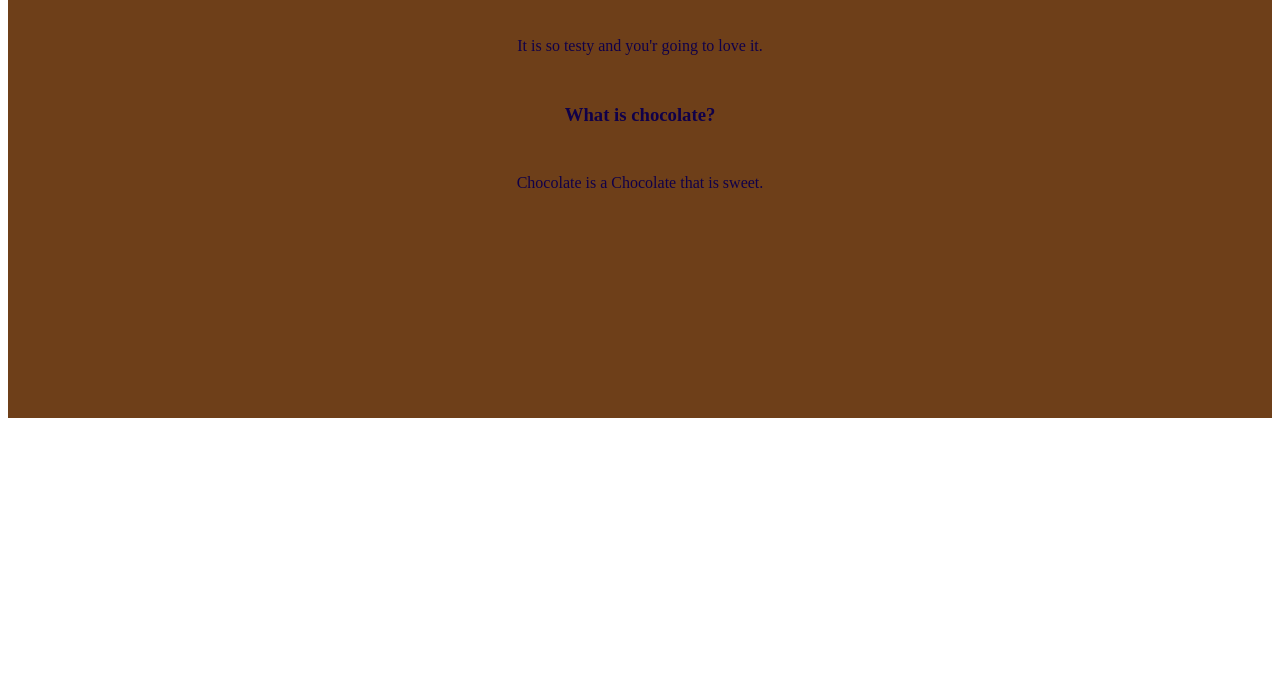
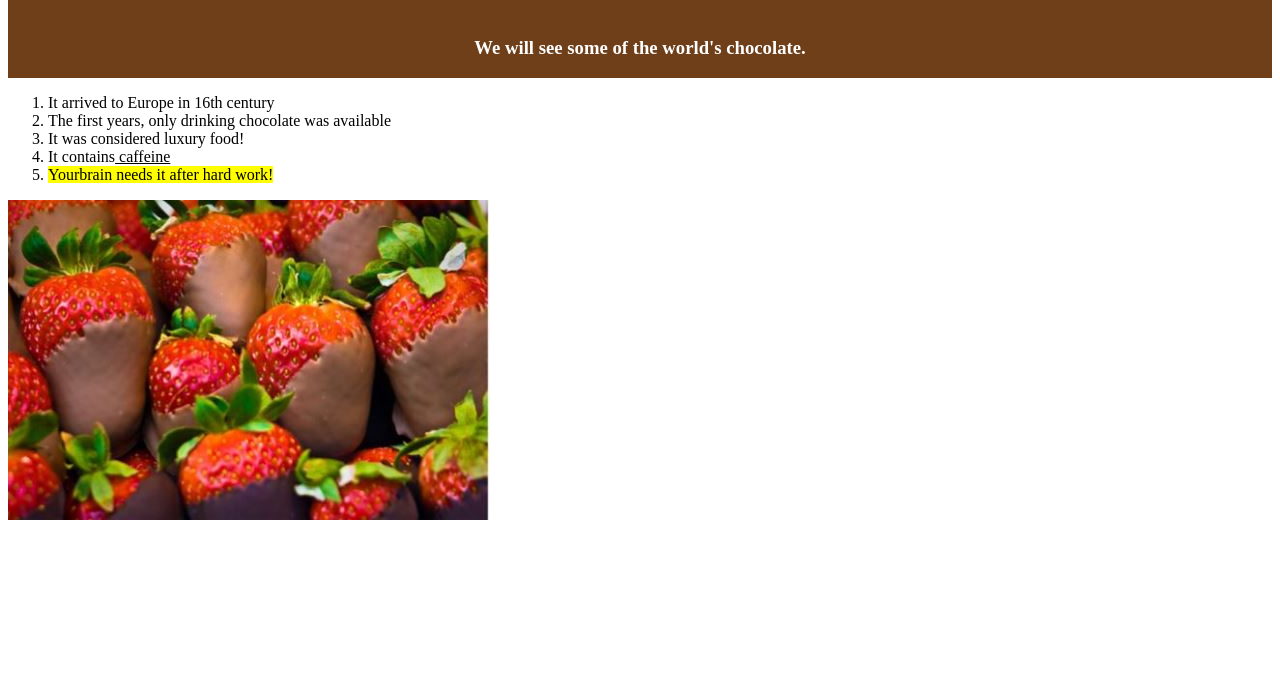
Before and after one commit to AzimKarimi/Azim-WEB2-Git-test, a plain HTML site: page index.html in a window 1280 px wide. Shown: the part 103-800 px from the top of the page. Drawn offline with Linux system fonts and the light colour scheme.

Commit message:
Introduction to WEB tools Assignment 1

```diff
--- a/CSS/mystyles.css
+++ b/CSS/mystyles.css
@@ -1,10 +1,10 @@
 .jumbotron{
     background-color: #6E3F19;
     width:100%;
-    height: 500px;
+    height: 160px;
 }
 .jumbotron h1,h3,p {
-    color: rgb(16, 0, 73);
+    color: rgb(255, 255, 255);
     text-align: center;
     padding-top: 30px;
 }
--- a/index.html
+++ b/index.html
@@ -10,9 +10,14 @@
 <body>
    <div class="jumbotron">
       <h1>A site about chocolate</h1>
-      <p>It is so testy and you'r going to love it.</p>
-      <h3>What is chocolate?</h3>
-      <p>Chocolate is a Chocolate that is sweet.</p>
+      <h3>We will see some of the world's chocolate.</h3>
    </div>
 </body>
+<ol><li>It arrived to Europe in 16th century</li><li>The first years, only drinking chocolate was available</li>
+    <li>It was considered luxury food!</li>
+    <li>It contains<u> caffeine</u></li><li><mark> Yourbrain needs it after hard work!</mark></li></ol>
+    <a href = "https://en.wikipedia.org/wiki/Chocolate" target="_blank">
+        <img src="images/chocolatethings.JPG"
+             alt = "This is a linked to Wikipedia image"
+title = "I love Chocolate!! Click to see more!">
 </html>
```
Also changed, not shown: images/chocolatethings.JPG (added), 2 other files.
